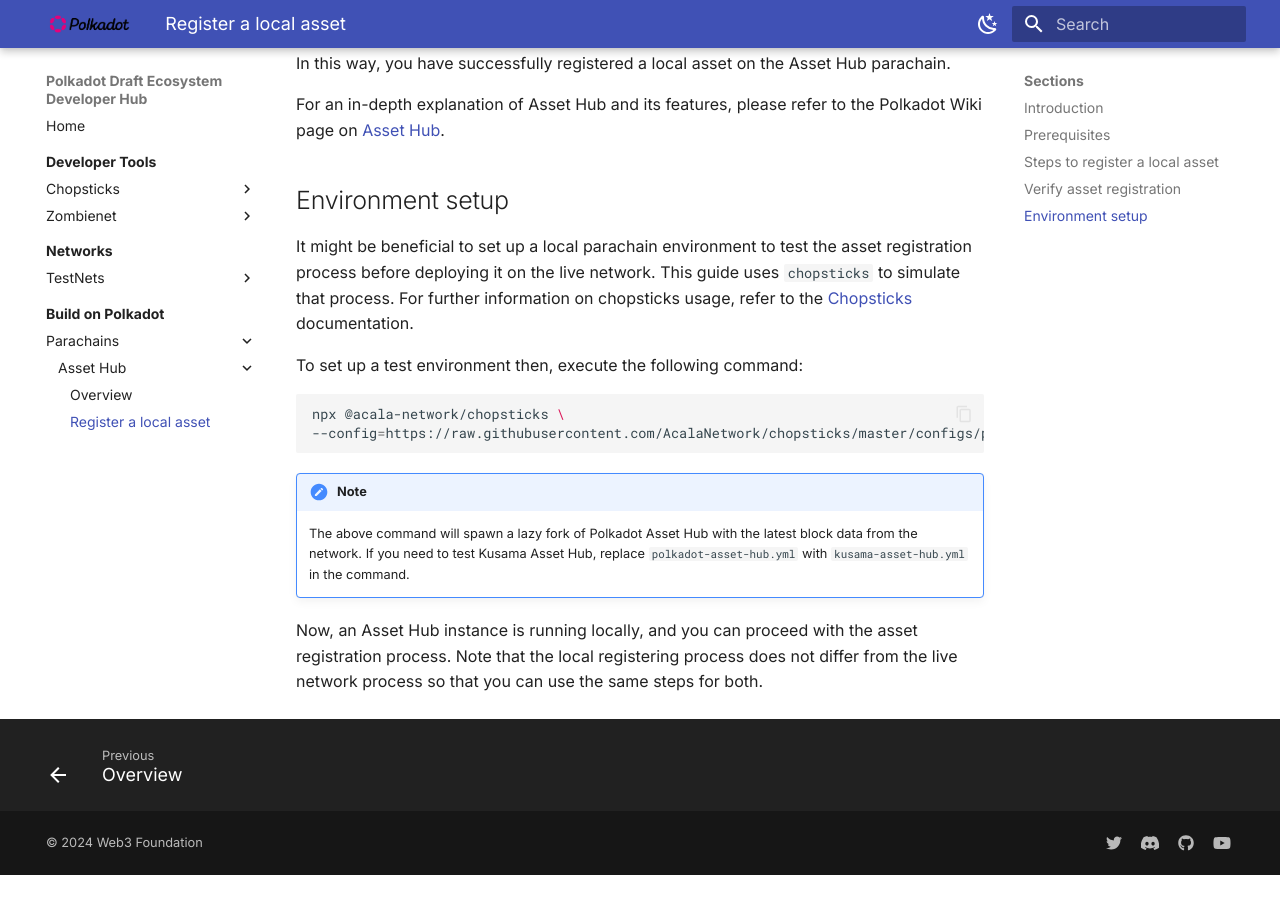
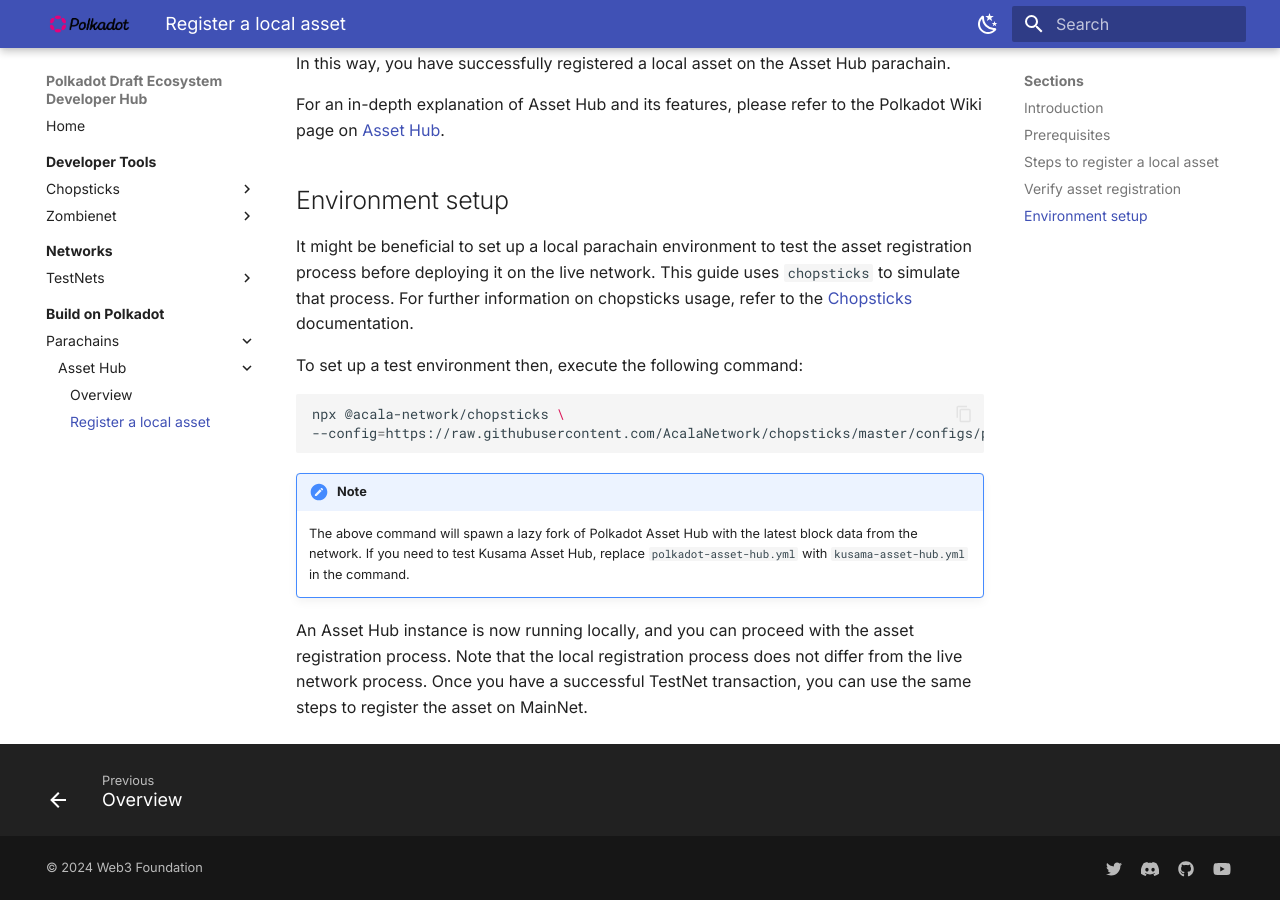
Before and after one commit to papermoonio/polkadot-ecosystem-docs-draft, an MkDocs documentation site: the page built from docs/build-on-polkadot/parachains/asset-hub/register-a-local-asset.md, in a window 1280 px wide and 900 px high, scrolled down 4505 px. Built offline with MkDocs 1.6.1 and Material for MkDocs 9.7.7, drawn with Linux system fonts in a browser that asks for light colours; before the commit the page ends 5380 px from its top, so only the background shows below that.

Commit message:
Update docs/build-on-polkadot/parachains/asset-hub/register-a-local-asset.md
Co-authored-by: Dawn Kelly <83190195+dawnkelly09@users.noreply.github.com>

```diff
--- a/docs/build-on-polkadot/parachains/asset-hub/register-a-local-asset.md
+++ b/docs/build-on-polkadot/parachains/asset-hub/register-a-local-asset.md
@@ -87,4 +87,4 @@
 !!!note
     The above command will spawn a lazy fork of Polkadot Asset Hub with the latest block data from the network. If you need to test Kusama Asset Hub, replace `polkadot-asset-hub.yml` with `kusama-asset-hub.yml` in the command.
 
-Now, an Asset Hub instance is running locally, and you can proceed with the asset registration process. Note that the local registering process does not differ from the live network process so that you can use the same steps for both.
+An Asset Hub instance is now running locally, and you can proceed with the asset registration process. Note that the local registration process does not differ from the live network process. Once you have a successful TestNet transaction, you can use the same steps to register the asset on MainNet.
```
